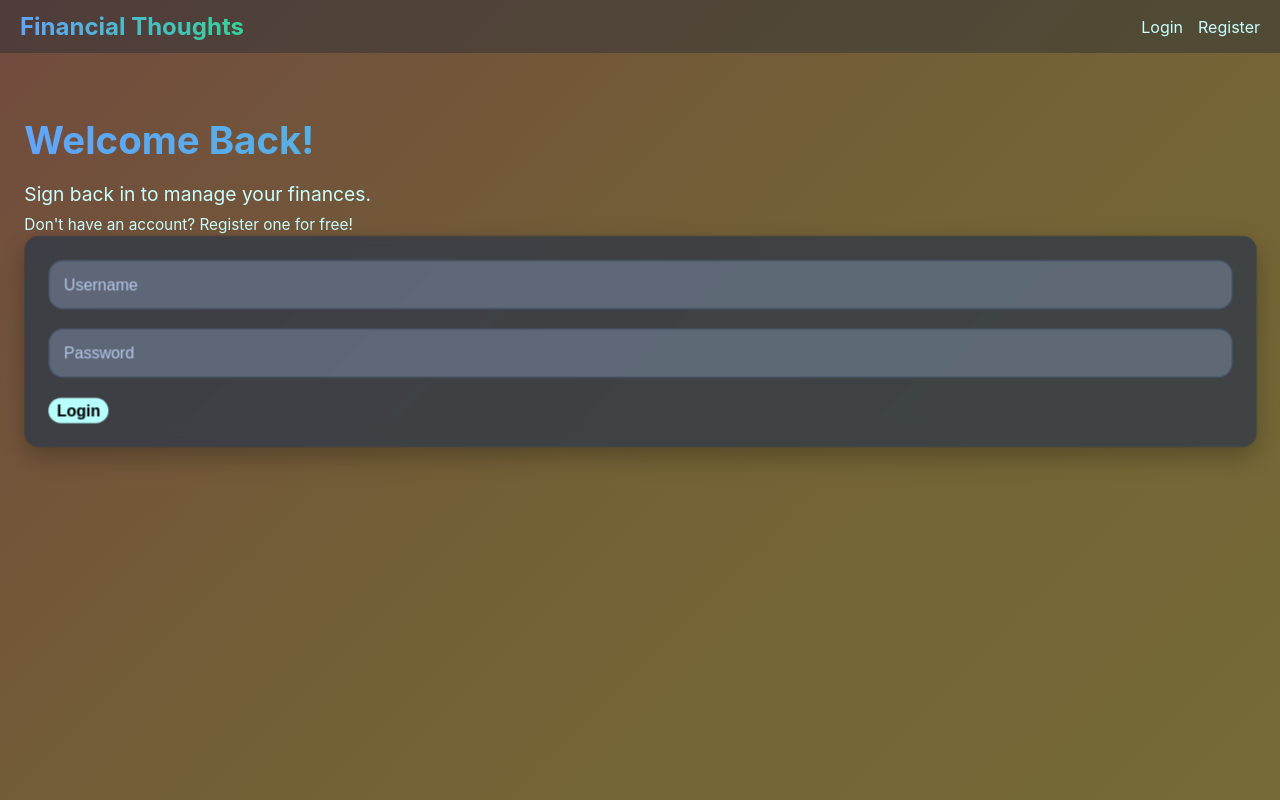
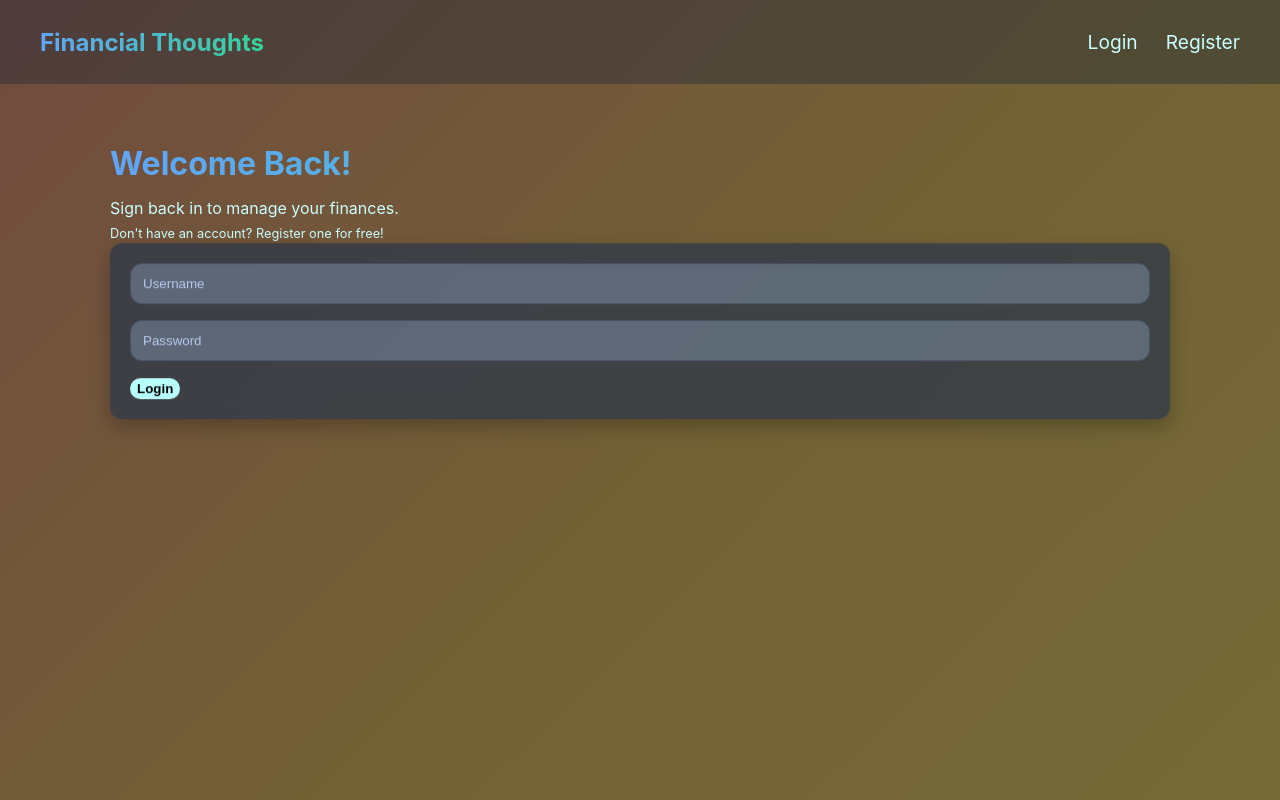
Before and after one commit to rrayr/capstone-project, a React (Vite) app in the folder financial-thoughts/frontend/: page /login in a window 1280 px wide. Built offline with nearby package versions, Linux system fonts and the light colour scheme; no server answers.

Commit message:
navbar scaling

```diff
--- a/financial-thoughts/frontend/src/styles/global.css
+++ b/financial-thoughts/frontend/src/styles/global.css
@@ -515,9 +515,20 @@ input[type="date"] {
 }
 
 @media (min-width: 1024px) {
-  .page {
-    transform: scale(1.2);
-    transform-origin: top center;
-    width: 83.33%; /* 100 / 1.2 to prevent overflow */
+  .navbar {
+    padding: 20px 40px;
+  }
+
+  .nav-links {
+    gap: 28px;
+  }
+
+  .nav-links a {
+    font-size: 1.2rem;
+    padding: 10px 0;
+  }
+
+  .nav-toggle {
+    font-size: 2rem;
   }
 }
```
